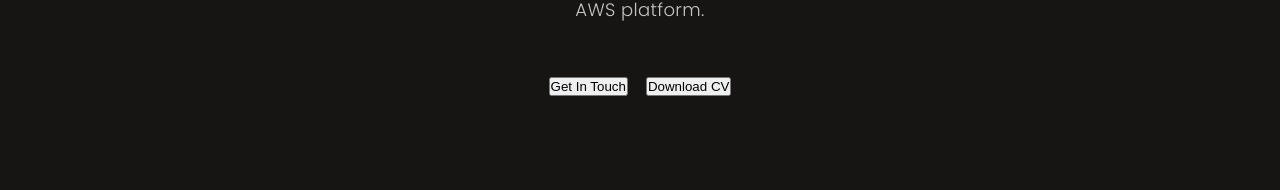
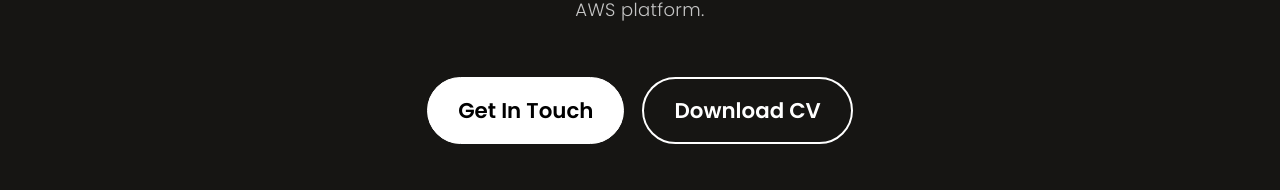
Before and after one commit to AchiGel/personal_portfolio, a React (Vite) app: page / in a window 1280 px wide. Shown: the part 675-865 px from the top of the page. Built offline with nearby package versions, Linux system fonts and the light colour scheme.

Commit message:
add button component

```diff
--- /dev/null
+++ b/src/components/button/Button.module.css
@@ -0,0 +1,31 @@
+.general {
+  border: none;
+  outline: none;
+  font-family: "Poppins", sans-serif;
+  font-size: 21.38px;
+  font-weight: 600;
+  padding: 16px 30px;
+  border-radius: 50px;
+  transition: all 0.3s ease;
+}
+
+.general:hover {
+  cursor: pointer;
+  scale: 0.95;
+}
+
+.fill {
+  border: 1px solid var(--Primary-Color, #fff);
+  background: linear-gradient(
+      0deg,
+      var(--Primary-Color, #fff) 0%,
+      var(--Primary-Color, #fff) 100%
+    ),
+    var(--Primary-Color, #fff);
+}
+
+.outline {
+  border: 2px solid var(--Primary-Color, #fff);
+  background-color: transparent;
+  color: #fff;
+}
--- /dev/null
+++ b/src/components/button/Button.tsx
@@ -0,0 +1,20 @@
+import styles from "./Button.module.css";
+
+type Props = {
+  title: string;
+  mode: "fill" | "outline";
+};
+
+export default function Button(props: Props) {
+  return (
+    <button
+      className={`${
+        props.mode === "fill"
+          ? styles.fill + " " + styles.general
+          : styles.outline + " " + styles.general
+      }`}
+    >
+      {props.title}
+    </button>
+  );
+}
--- a/src/sections/profile/Profile.tsx
+++ b/src/sections/profile/Profile.tsx
@@ -3,6 +3,7 @@ import styles from "./Profile.module.css";
 import { FaSquareJs } from "react-icons/fa6";
 import { RiNextjsFill } from "react-icons/ri";
 import { FaHtml5, FaCss3Alt, FaReact } from "react-icons/fa";
+import Button from "../../components/button/Button";
 
 export default function Profile() {
   return (
@@ -18,8 +19,8 @@ export default function Profile() {
         on the Amazon AWS platform.
       </p>
       <div className={styles.button_box}>
-        <button>Get In Touch</button>
-        <button>Download CV</button>
+        <Button title="Get In Touch" mode="fill" />
+        <Button title="Download CV" mode="outline" />
       </div>
       <span>EXPERIENCE WITH</span>
       <div className={styles.icons_box}>
--- a/src/sections/projects/Projects.module.css
+++ b/src/sections/projects/Projects.module.css
@@ -1,5 +1,6 @@
 .projects_section {
   margin-top: 100px;
+  margin-bottom: 100px;
 }
 
 .title {
```
